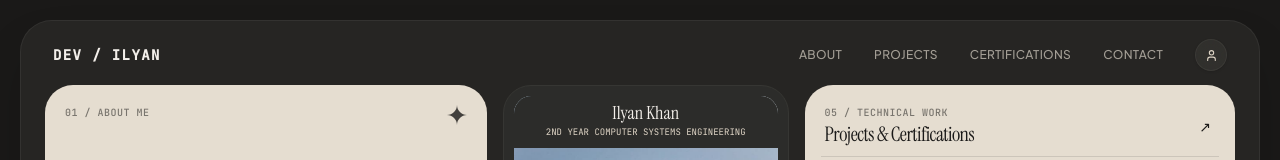
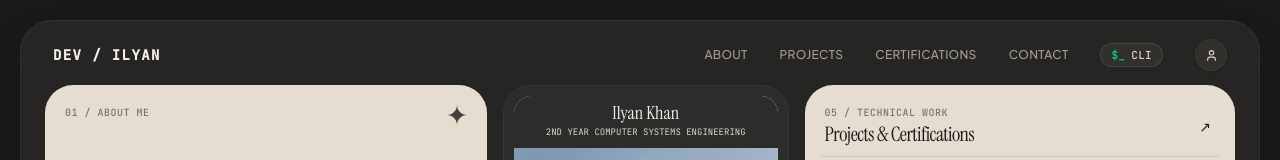
Before and after one commit to Ilyan321/Portfolio, a Next.js app: page / in a window 1280 px wide. Shown: the top 160 px of the page. Built offline with nearby package versions, Linux system fonts and the light colour scheme; no server answers; the database is empty.

Commit message:
fix: mount Terminal at root level and add clickable CLI navbar button

```diff
--- a/components/home-view.tsx
+++ b/components/home-view.tsx
@@ -143,7 +143,6 @@ export function HomeView({ projects, profile, certificates }: HomeViewProps) {
               title="Admin Portal"
             >
               <UserIcon size={13} />
-      <Terminal projects={projects} certificates={certificates} />
             </a>
           </div>
 
@@ -178,6 +177,16 @@ export function HomeView({ projects, profile, certificates }: HomeViewProps) {
               className="hover:text-[#F3EFEA] active:text-white transition-colors uppercase cursor-pointer whitespace-nowrap"
             >
               CONTACT
+            </button>
+            <button
+              onClick={() => {
+                window.dispatchEvent(new CustomEvent('toggle-terminal'));
+              }}
+              className="flex items-center gap-1.5 px-2.5 py-1 rounded-full bg-[rgba(243,239,234,0.05)] hover:bg-[rgba(243,239,234,0.12)] border border-[rgba(243,239,234,0.1)] text-[#DFD5C6] hover:text-[#F3EFEA] transition-all font-mono-code text-[11px]"
+              title="Open Terminal (or press ~)"
+            >
+              <span className="text-emerald-400">$_</span>
+              <span className="hidden md:inline">CLI</span>
             </button>
             <a
               href="/admin"
@@ -503,6 +512,7 @@ export function HomeView({ projects, profile, certificates }: HomeViewProps) {
         showNetworkModal={showNetworkModal}
         setShowNetworkModal={setShowNetworkModal}
       />
+      <Terminal projects={projects} certificates={certificates} />
       {/* =================================================================== */}
       {/* ✦ SEO & ACCESSIBILITY ENGINE (Screen-Reader Only)                   */}
       {/* =================================================================== */}
--- a/components/terminal.tsx
+++ b/components/terminal.tsx
@@ -22,13 +22,25 @@ export function Terminal({ projects, certificates }: TerminalProps) {
 
   React.useEffect(() => {
     const handleKeyDown = (e: KeyboardEvent) => {
-      if (e.key === '`' || e.key === '~') {
+      // Ignore if user is typing inside an input or textarea (unless terminal itself is open)
+      const target = e.target as HTMLElement;
+      if (target && (target.tagName === 'INPUT' || target.tagName === 'TEXTAREA') && !target.closest('#cli-terminal-window')) {
+        return;
+      }
+
+      if (e.key === '`' || e.key === '~' || e.code === 'Backquote') {
         e.preventDefault();
         setIsOpen(prev => !prev);
       }
     };
+    const handleCustomToggle = () => setIsOpen(prev => !prev);
+
     window.addEventListener('keydown', handleKeyDown);
-    return () => window.removeEventListener('keydown', handleKeyDown);
+    window.addEventListener('toggle-terminal', handleCustomToggle);
+    return () => {
+      window.removeEventListener('keydown', handleKeyDown);
+      window.removeEventListener('toggle-terminal', handleCustomToggle);
+    };
   }, []);
 
   React.useEffect(() => {
@@ -84,6 +96,7 @@ export function Terminal({ projects, certificates }: TerminalProps) {
     <AnimatePresence>
       {isOpen && (
         <motion.div
+          id="cli-terminal-window"
           initial={{ opacity: 0, y: 50, scale: 0.95 }}
           animate={{ opacity: 1, y: 0, scale: 1 }}
           exit={{ opacity: 0, y: 50, scale: 0.95 }}
```
